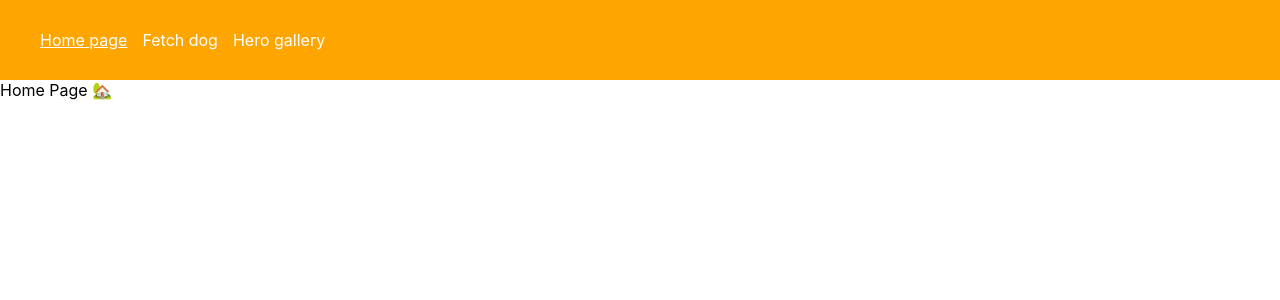
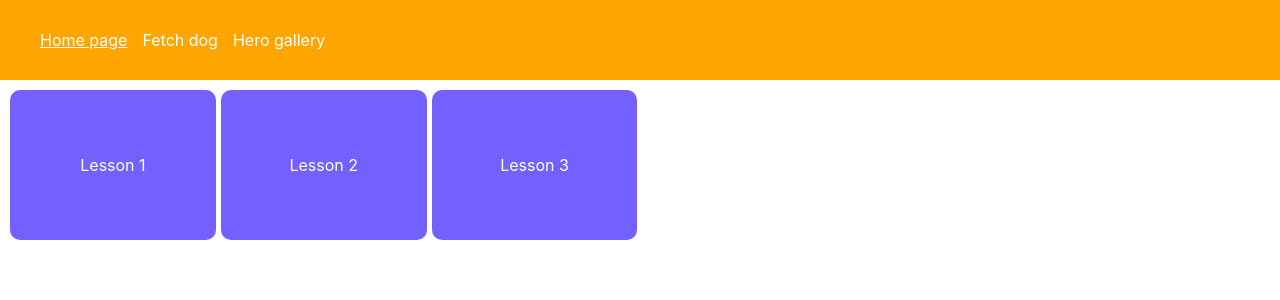
Before and after one commit to dmitrii-kuvaldin/49-ts, a React (Create React App) app: page /#/ in a window 1280 px wide. Shown: the top 300 px of the page. Built offline with nearby package versions, Linux system fonts and the light colour scheme.

Commit message:
add routing

```diff
--- a/src/components/homePage/HomePage.tsx
+++ b/src/components/homePage/HomePage.tsx
@@ -1,9 +1,14 @@
 import React from 'react'
+import { Link } from "react-router-dom";
+import styles from './homePage.module.css'
 
 export default function HomePage() {
   return (
-    <div>
-
+    <div className={styles.gridLessonContainer}>
+      {/* <p>Home Page 🏡</p> */}
+      <Link to='lesson-1'><div>Lesson 1</div></Link>
+      <Link to='lesson-2'><div>Lesson 2</div></Link>
+      <Link to='lesson-3'><div>Lesson 3</div></Link>
     </div>
   )
 }
--- /dev/null
+++ b/src/components/homePage/homePage.module.css
@@ -0,0 +1,25 @@
+.gridLessonContainer {
+  margin: 10px;
+  display: grid;
+  grid-template-columns: repeat(auto-fill, minmax(200px, 1fr));
+  grid-auto-rows: 150px;
+  gap: 5px;
+}
+
+.gridLessonContainer a {
+  text-decoration: none;
+}
+
+.gridLessonContainer div {
+  display: flex;
+  align-items: center;
+  justify-content: center;
+  height: 100%;
+  border-radius: 10px;
+  background-color: rgb(115, 96, 255);
+  color: white;
+}
+
+.gridLessonContainer div:hover {
+  background-color: rgb(196, 188, 255);
+}
--- a/src/index.tsx
+++ b/src/index.tsx
@@ -1,10 +1,14 @@
 import ReactDOM from 'react-dom/client';
 import { HashRouter, Route, Routes } from "react-router-dom";
+import { heroes } from "../src/lessons/lesson05/data";
 import FetchDog from "./components/fetchDog/FetchDog";
+import HeroGallery from "./components/heroGallery/HeroGallery";
+import HomePage from "./components/homePage/HomePage";
 import './index.css';
 import Layout from "./layout/Layout";
-import HeroGallery from "./components/heroGallery/HeroGallery";
-import { heroes } from "../src/lessons/lesson05/data";
+import Lesson01 from "./lessons/lesson01/Lesson01";
+import Lesson02 from "./lessons/lesson02/Lesson02";
+import Lesson03 from "./lessons/lesson03/Lesson03";
 
 
 const root = ReactDOM.createRoot(
@@ -19,10 +23,12 @@ root.render(
       {/* в качестве корневого элемента указываем Layout */}
       <Route path="/" element={<Layout />}>
         {/* пути ниже будут приходить на место Outlet в Layout */}
-        <Route path="/" element={<p>Home Page 🏡</p>} />
+        <Route path="/" element={<HomePage />} />
         <Route path="fetch-dog" element={<FetchDog />} />
         <Route path="hero-gallery" element={<HeroGallery data={heroes} />} />
-
+        <Route path="lesson-1" element={<Lesson01 />} />
+        <Route path="lesson-2" element={<Lesson02 />} />
+        <Route path="lesson-3" element={<Lesson03 />} />
       </Route>
     </Routes>
   </HashRouter>
--- a/src/layout/Layout.tsx
+++ b/src/layout/Layout.tsx
@@ -2,6 +2,7 @@ import { NavLink, Outlet } from "react-router-dom";
 import styles from './layout.module.css';
 
 export default function Layout() {
+
   return (
     <>
       <header className={styles.header}>
```
